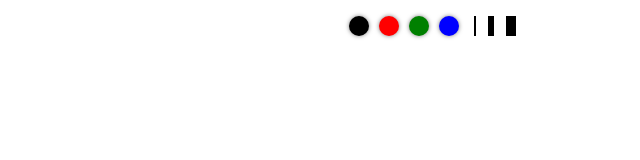
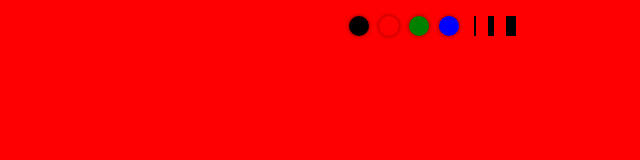
Before and after one commit to BZNC/toutouYa, a plain HTML site: page index.html in a window 1280 px wide. Shown: the whole page, without its empty margins (640-1280 px from the left). Drawn offline with Linux system fonts and the light colour scheme.

Commit message:
修改文件

```diff
--- a/index.html
+++ b/index.html
@@ -17,6 +17,7 @@
         body {
             overflow: hidden;
         }
+
         /* 设置字体图表统一样式 */
         .icon {
             width: 1em;
@@ -183,19 +184,14 @@
 
         //自动宽高处理
         function resizeFun() {
-            myCanvas.height = document.documentElement.offsetHeight
-        console.log( document.documentElement)
-
-
-            myCanvas.width = document.documentElement.offsetWidth
-        console.log( myCanvas.width)
-
+            myCanvas.height = document.documentElement.clientHeight
+            myCanvas.width = document.documentElement.clientWidth
         }
         resizeFun()
         window.onresize = function () {
             resizeFun()
         }
-        //宽高处理
+        //自动宽高处理
 
 
         //画圈函数，使用fill实现画一个360度实心弧，即圆
```
Also changed, not shown: 1 other file.
